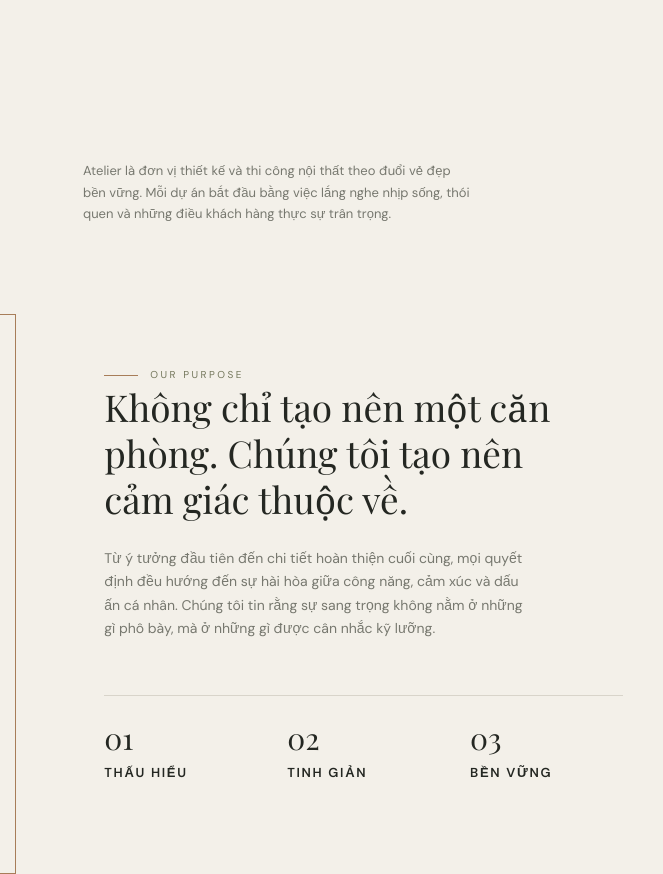
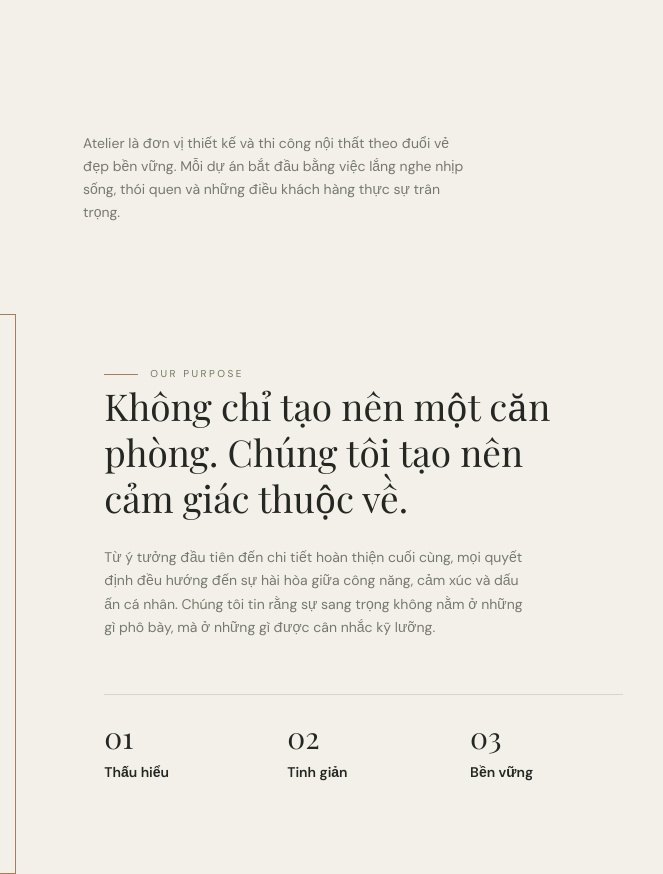
Before and after one commit to rmquan1627/Noithat_Mau1, a plain HTML site: page index.html in a window 1280 px wide. Shown: the part 920-1794 px from the top of the page, 617-1280 px from the left. Drawn offline with nearby package versions, Linux system fonts and the light colour scheme.

Commit message:
Update index.html

```diff
--- a/index.html
+++ b/index.html
@@ -197,6 +197,37 @@ footer.wrap>span{display:flex;align-items:center;min-height:20px;margin:0;paddin
 }
 @media(prefers-reduced-motion:reduce){.marquee-track{animation:none;transform:none}}
 
+
+
+/* Typography consistency pass: section descriptions and core values */
+.section-head p,
+.about-text p {
+  font-family: var(--sans);
+  font-size: 14px;
+  font-weight: 400;
+  line-height: 1.65;
+  letter-spacing: 0;
+}
+.value span {
+  display: block;
+  font-family: var(--sans);
+  font-size: 14px;
+  font-weight: 600;
+  line-height: 1.4;
+  letter-spacing: 0;
+  text-transform: none;
+  color: var(--ink);
+  word-break: normal;
+  overflow-wrap: normal;
+  font-kerning: normal;
+  font-synthesis: none;
+}
+@media (max-width: 800px) {
+  .section-head p,
+  .about-text p { font-size: 14px; line-height: 1.65; }
+  .value span { font-size: 14px; line-height: 1.4; }
+}
+
 </style>
 </head>
 <body>
```
